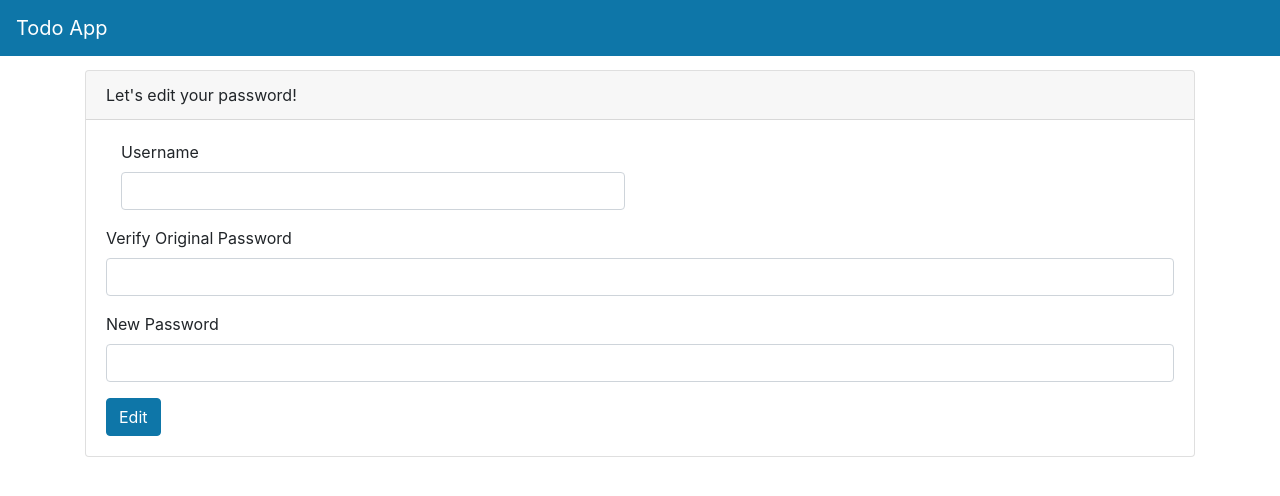
After one commit to oozdal/to-do-list-api, a FastAPI app: template TodoApp2/templates/edit-user-password.html in a window 1280 px wide. The commit adds this page. Shown: the top 496 px of the page. Run offline with FastAPI, Linux system fonts and the light colour scheme; the template is opened without the code that fills it, so the values that code supplies are empty; some libraries are stand-ins or nearby versions.

Commit message:
adding users.py and edit-user-password.html for users to be able to change their passwords

```diff
--- a/TodoApp2/main.py
+++ b/TodoApp2/main.py
@@ -1,7 +1,7 @@
 from fastapi import FastAPI, Depends
 import models
 from database import engine
-from routers import auth, todos
+from routers import auth, todos, users
 from starlette.staticfiles import StaticFiles
 from starlette import status
 from starlette.responses import RedirectResponse
@@ -19,3 +19,4 @@ async def root():
 
 app.include_router(auth.router)
 app.include_router(todos.router)
+app.include_router(users.router)
--- /dev/null
+++ b/TodoApp2/templates/edit-user-password.html
@@ -0,0 +1,40 @@
+{% include 'layout.html' %}
+
+<div class="container">
+    <div class="card">
+
+        <div class="card-header">
+            Let's edit your password!
+        </div>
+
+        <div class="card-body">
+            {% if msg %}
+                {% if msg == 'Password updated' %}
+                <div class="alert alert-success" role="alert">
+                    {{ msg }}
+                </div>
+                {% else %}
+                <div class="alert alert-danger" role="alert">
+                    {{msg}}
+                </div>
+                {% endif %}
+            {% endif %}
+
+            <form method="POST" action="/users/edit-password">
+                <div class="form-group col-md-6">
+                    <label>Username</label>
+                    <input type="text" class="form-control" name="username" required>
+                </div>
+                <div class="form-group">
+                    <label>Verify Original Password</label>
+                    <input type="password" class="form-control" name="password" required>
+                </div>
+                <div class="form-group">
+                    <label>New Password</label>
+                    <input type="password" class="form-control" name="password2" required>
+                </div>
+                <button type="submit" class="btn btn-primary">Edit</button>
+            </form>
+        </div>
+    </div>
+</div>
--- a/TodoApp2/templates/navbar.html
+++ b/TodoApp2/templates/navbar.html
@@ -17,6 +17,11 @@
             <ul class="navbar-nav ml-auto">
                 {% if user %}
                 <li class="nav-item m-1">
+                    <a type="button" class="btn btn-outline-light" href="/users/edit-password">
+                        Edit User
+                    </a>
+                </li>
+                <li class="nav-item m-1">
                     <a type="button" class="btn btn-outline-light" href="/auth/logout">Logout</a>
                 </li>
                 {% endif %}
--- a/TodoApp2/templates/register.html
+++ b/TodoApp2/templates/register.html
@@ -34,7 +34,7 @@
                 </div>
             </div>
 
-            <div class="form-group">/
+            <div class="form-group">
                 <label>Password</label>
                 <input type="password" class="form-control" name="password" required>
             </div>
```
Also changed, not shown: TodoApp2/routers/users.py (added, +72 -0 lines), TodoApp2/todos.db.
